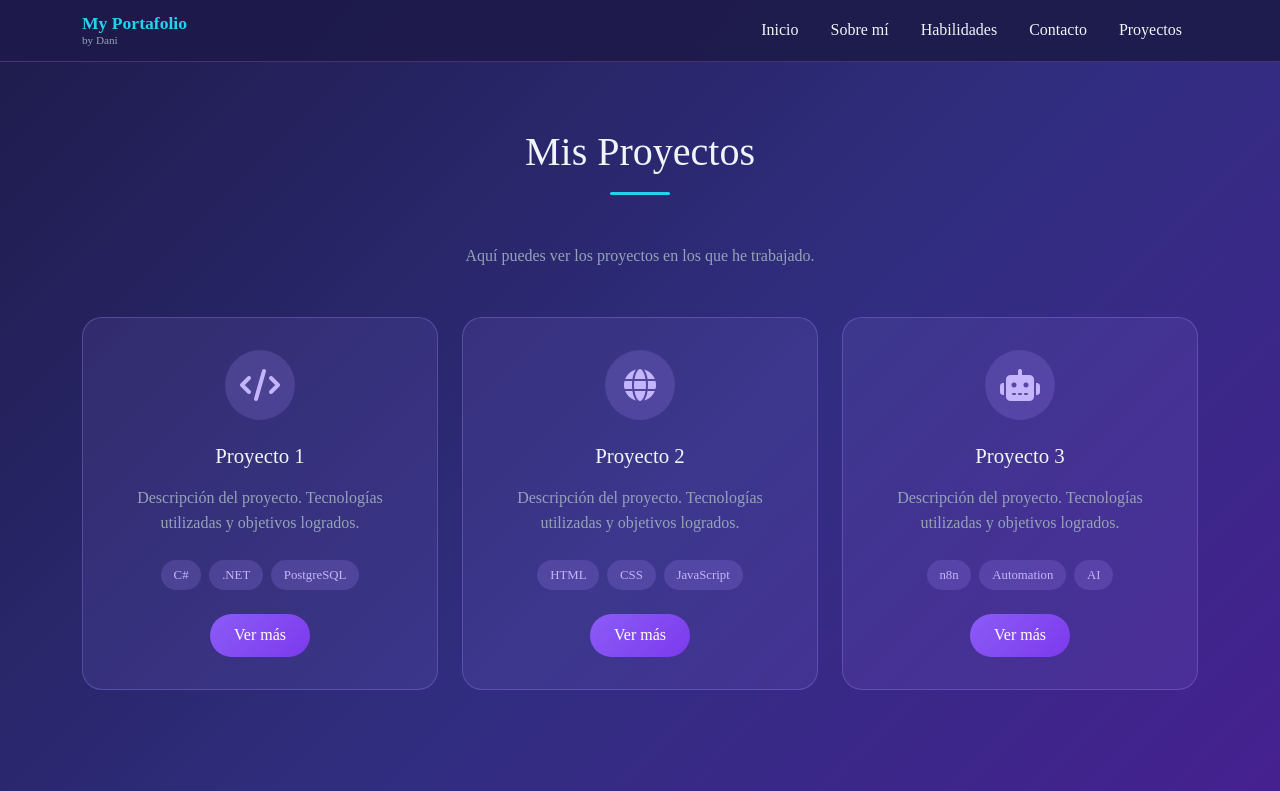
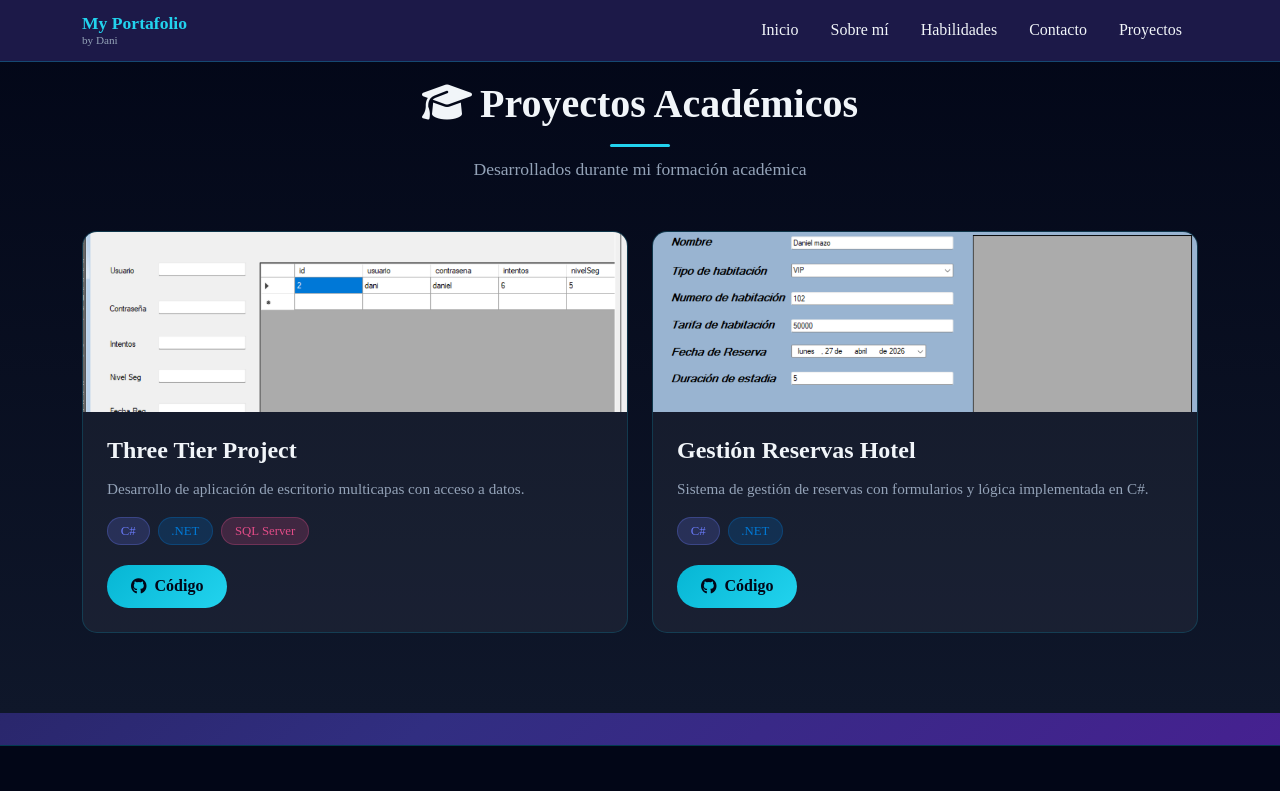
Before and after one commit to Daniimazo/portafolio, a website: page projects.html in a window 1280 px wide. Shown: the top 791 px of the page. Drawn offline with nearby package versions, Linux system fonts and the light colour scheme.

Commit message:
Se agrengan proyectos

```diff
--- a/css/style.css
+++ b/css/style.css
@@ -21,6 +21,14 @@ body {
     color: var(--light-text);
     background-color: var(--dark-bg);
     overflow-x: hidden;
+    display: flex;
+    flex-direction: column;
+    min-height: 100vh;
+}
+
+main {
+    flex: 1;
+    padding-bottom: 2rem;
 }
 
 /* Navbar */
@@ -262,8 +270,8 @@ section {
 .skill-icon-stack .fa-microsoft {
     font-size: 2.2rem;
     position: absolute;
-    bottom: -10px;
-    right: -6px;
+    bottom: -60px;
+    right: 0px;
     color: #00d4ff;
     background: rgba(15, 23, 42, 0.9);
     border-radius: 50%;
@@ -511,6 +519,127 @@ section {
     box-shadow: 0 10px 25px rgba(139, 92, 246, 0.4);
     color: white;
 }
+
+/* Proyectos Académicos Section */
+.academic-projects-section {
+    padding: 5rem 0;
+    background: linear-gradient(180deg, var(--darker-bg) 0%, var(--dark-bg) 100%);
+}
+
+.academic-projects-section .section-header .section-title {
+    color: var(--light-text);
+    font-size: 2.5rem;
+    font-weight: 700;
+    margin-bottom: 0.5rem;
+}
+
+.academic-projects-section .subtitle {
+    color: var(--muted-text);
+    font-size: 1.1rem;
+}
+
+.academic-card {
+    background: rgba(255, 255, 255, 0.05);
+    border: 1px solid rgba(6, 182, 212, 0.2);
+    border-radius: 15px;
+    overflow: hidden;
+    transition: transform 0.3s, box-shadow 0.3s, border-color 0.3s;
+    height: 100%;
+}
+
+.academic-card:hover {
+    transform: translateY(-10px);
+    box-shadow: 0 20px 40px rgba(6, 182, 212, 0.2);
+    border-color: var(--accent-color);
+}
+
+.academic-card .card-image {
+    background: linear-gradient(135deg, rgba(6, 182, 212, 0.2), rgba(34, 211, 238, 0.1));
+    height: 180px;
+    display: flex;
+    align-items: center;
+    justify-content: center;
+    overflow: hidden;
+}
+
+.academic-card .card-image i {
+    font-size: 4rem;
+    color: var(--accent-color);
+}
+
+.academic-card .card-image img {
+    width: 100%;
+    height: 100%;
+    object-fit: cover;
+}
+
+.academic-card .card-content {
+    padding: 1.5rem;
+}
+
+.academic-card .card-content h3 {
+    color: var(--light-text);
+    font-size: 1.5rem;
+    font-weight: 600;
+    margin-bottom: 0.75rem;
+}
+
+.academic-card .card-content p {
+    color: var(--muted-text);
+    font-size: 0.95rem;
+    line-height: 1.6;
+    margin-bottom: 1rem;
+}
+
+.tech-badges {
+    display: flex;
+    flex-wrap: wrap;
+    gap: 0.5rem;
+    margin-bottom: 1.25rem;
+}
+
+.tech-badges .badge {
+    padding: 0.4rem 0.8rem;
+    border-radius: 20px;
+    font-size: 0.8rem;
+    font-weight: 500;
+}
+
+.tech-badges .bg-csharp {
+    background: rgba(104, 120, 246, 0.2);
+    color: #6878f6;
+    border: 1px solid rgba(104, 120, 246, 0.3);
+}
+
+.tech-badges .bg-dotnet {
+    background: rgba(0, 120, 212, 0.2);
+    color: #0078d4;
+    border: 1px solid rgba(0, 120, 212, 0.3);
+}
+
+.tech-badges .bg-sqlserver {
+    background: rgba(226, 76, 136, 0.2);
+    color: #e24c88;
+    border: 1px solid rgba(226, 76, 136, 0.3);
+}
+
+.btn-github {
+    display: inline-flex;
+    align-items: center;
+    background: linear-gradient(135deg, #06b6d4, #22d3ee);
+    color: var(--darker-bg);
+    border: none;
+    padding: 0.6rem 1.5rem;
+    border-radius: 25px;
+    text-decoration: none;
+    font-weight: 600;
+    transition: transform 0.3s, box-shadow 0.3s;
+}
+
+.btn-github:hover {
+    transform: translateY(-2px);
+    box-shadow: 0 10px 25px rgba(6, 182, 212, 0.4);
+    color: var(--darker-bg);
 }
 
 /* Pie de página */
@@ -519,7 +648,6 @@ footer {
     color: var(--secondary-color);
     text-align: center;
     padding: 1rem;
-    position: fixed;
-    bottom: 0;
     width: 100%;
+    margin-top: auto;
 }
--- a/projects.html
+++ b/projects.html
@@ -33,66 +33,64 @@
         </div>
     </nav>
 
-    <!-- Projects Section -->
-    <section class="projects-section">
+    <main>
+
+    <!-- Proyectos Académicos Section -->
+    <section class="academic-projects-section">
         <div class="container">
-            <h2 class="section-title">Mis Proyectos</h2>
-            <p class="text-center mb-5" style="color: var(--muted-text);">Aquí puedes ver los proyectos en los que he trabajado.</p>
+            <div class="section-header text-center mb-5">
+                <h2 class="section-title">
+                    <i class="fas fa-graduation-cap me-2"></i>Proyectos Académicos
+                </h2>
+                <p class="subtitle">Desarrollados durante mi formación académica</p>
+            </div>
 
             <div class="row g-4">
-                <!-- Project Card 1 -->
-                <div class="col-md-6 col-lg-4">
-                    <div class="project-card">
-                        <div class="project-icon">
-                            <i class="fas fa-code"></i>
+                <!-- Proyecto Académico 1 -->
+                <div class="col-12 col-md-6">
+                    <div class="academic-card">
+                        <div class="card-image">
+                            <img src="img/capade3.png" alt="Three Tier Project">
                         </div>
-                        <h3>Proyecto 1</h3>
-                        <p>Descripción del proyecto. Tecnologías utilizadas y objetivos logrados.</p>
-                        <div class="project-tags">
-                            <span class="tag">C#</span>
-                            <span class="tag">.NET</span>
-                            <span class="tag">PostgreSQL</span>
+                        <div class="card-content">
+                            <h3>Three Tier Project</h3>
+                            <p>Desarrollo de aplicación de escritorio multicapas con acceso a datos.</p>
+                            <div class="tech-badges">
+                                <span class="badge bg-csharp">C#</span>
+                                <span class="badge bg-dotnet">.NET</span>
+                                <span class="badge bg-sqlserver">SQL Server</span>
+                            </div>
+                            <a href="https://github.com/Daniimazo/ThreeTier.git" target="_blank" class="btn btn-github">
+                                <i class="fab fa-github me-2"></i>Código
+                            </a>
                         </div>
-                        <a href="#" class="btn btn-project">Ver más</a>
                     </div>
                 </div>
 
-                <!-- Project Card 2 -->
-                <div class="col-md-6 col-lg-4">
-                    <div class="project-card">
-                        <div class="project-icon">
-                            <i class="fas fa-globe"></i>
+                <!-- Proyecto Académico 2 -->
+                <div class="col-12 col-md-6">
+                    <div class="academic-card">
+                        <div class="card-image">
+                            <img src="img/reserva hotel.png" alt="Gestión Reservas Hotel">
                         </div>
-                        <h3>Proyecto 2</h3>
-                        <p>Descripción del proyecto. Tecnologías utilizadas y objetivos logrados.</p>
-                        <div class="project-tags">
-                            <span class="tag">HTML</span>
-                            <span class="tag">CSS</span>
-                            <span class="tag">JavaScript</span>
+                        <div class="card-content">
+                            <h3>Gestión Reservas Hotel</h3>
+                            <p>Sistema de gestión de reservas con formularios y lógica implementada en C#.</p>
+                            <div class="tech-badges">
+                                <span class="badge bg-csharp">C#</span>
+                                <span class="badge bg-dotnet">.NET</span>
+                            </div>
+                            <a href="https://github.com/Daniimazo/wGestionVuelo.git" target="_blank" class="btn btn-github">
+                                <i class="fab fa-github me-2"></i>Código
+                            </a>
                         </div>
-                        <a href="#" class="btn btn-project">Ver más</a>
-                    </div>
-                </div>
-
-                <!-- Project Card 3 -->
-                <div class="col-md-6 col-lg-4">
-                    <div class="project-card">
-                        <div class="project-icon">
-                            <i class="fas fa-robot"></i>
-                        </div>
-                        <h3>Proyecto 3</h3>
-                        <p>Descripción del proyecto. Tecnologías utilizadas y objetivos logrados.</p>
-                        <div class="project-tags">
-                            <span class="tag">n8n</span>
-                            <span class="tag">Automation</span>
-                            <span class="tag">AI</span>
-                        </div>
-                        <a href="#" class="btn btn-project">Ver más</a>
                     </div>
                 </div>
             </div>
         </div>
     </section>
+
+    </main>
 
     <!-- Footer -->
     <footer class="site-footer">
```
Also changed, not shown: index.html (+4 -0 lines), img/capade3.png (added), img/reserva hotel.png (added).
